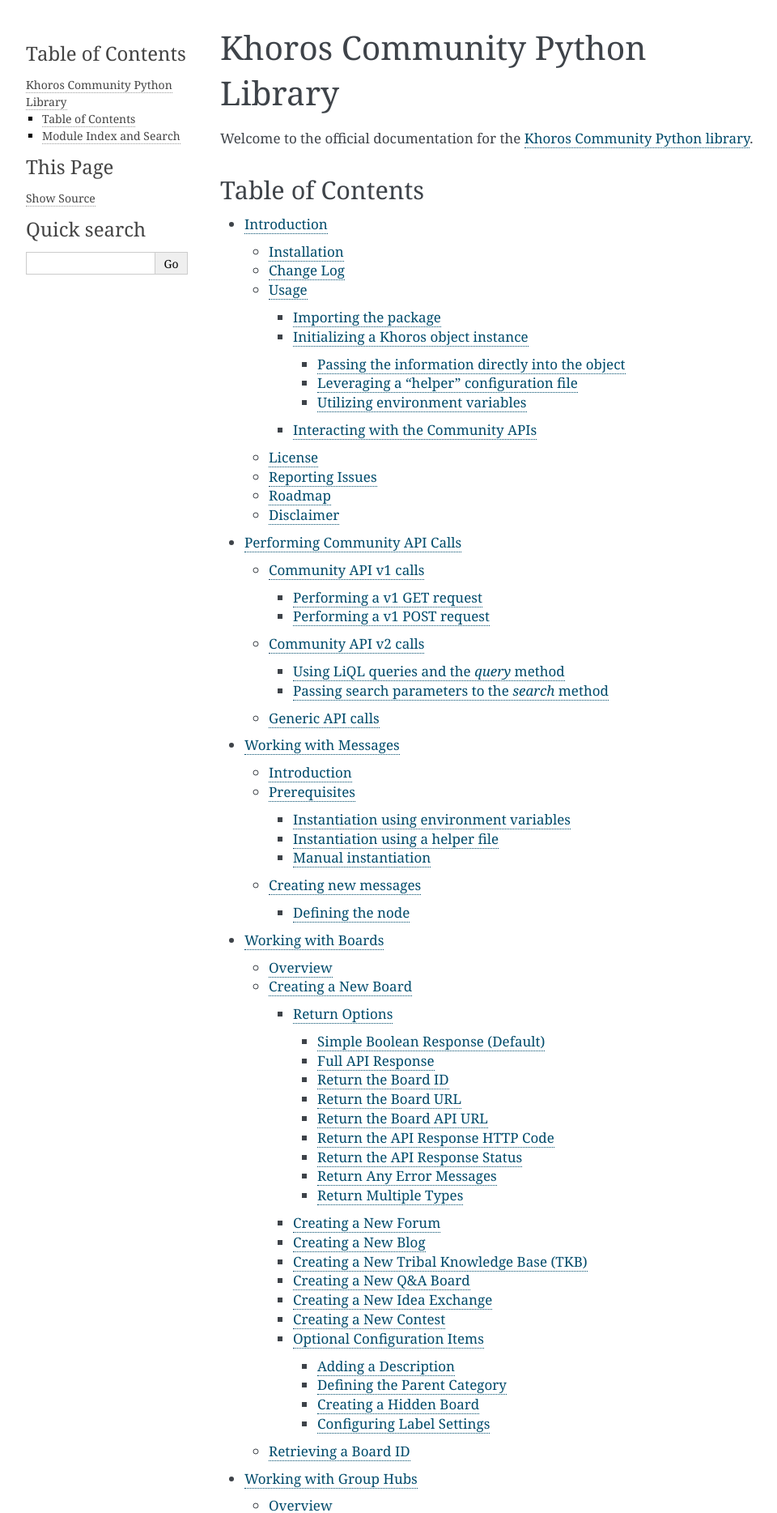
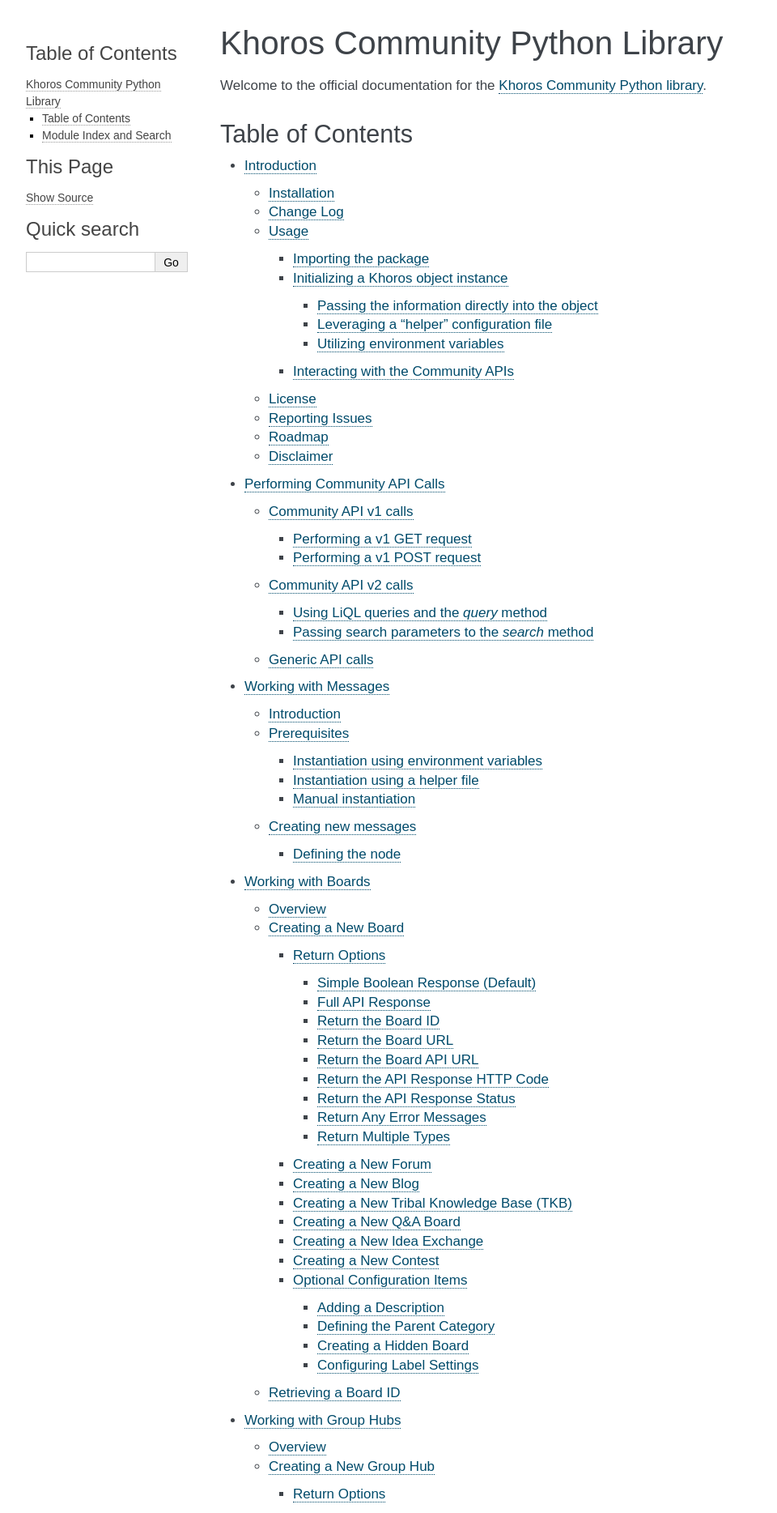
Before and after one commit to jeffshurtliff/khoros, a Sphinx documentation site: the page built from docs/index.rst, in a window 1280 px wide. Shown: the top 1868 px of the page at 81% size, without its empty margins (148-1108 px from the left). Built offline with Sphinx 7.4.7, drawn with Linux system fonts in a browser that asks for light colours.

Commit message:
Added customization to the Sphinx theme

```diff
--- a/docs/_static/custom.css
+++ b/docs/_static/custom.css
@@ -1,3 +1,10 @@
+/* Align the logo in the top-left corner */
+div.sphinxsidebarwrapper p.logo {
+    padding: 0;
+    margin: -20px 0 -10px -10px;
+    text-align: left;
+}
+
 /* Hide the ad widget at the bottom of the page */
 .ethical-alabaster {
     display: none;
--- a/docs/conf.py
+++ b/docs/conf.py
@@ -93,7 +93,17 @@
 # further.  For a list of options available for each theme, see the
 # documentation.
 #
-# html_theme_options = {}
+html_theme_options = {
+    'logo': 'khoros-python-logo.png',
+    'description': 'Khoros Communities API for Python developers',
+    'font_family': 'Arial, sans-serif',
+    'head_font_family': 'Arial, sans-serif',
+    'github_user': 'jeffshurtliff',
+    'github_repo': 'khoros',
+    'github_banner': False,
+    'github_button': True,
+    'donate_url': 'https://www.paypal.com/cgi-bin/webscr?cmd=_donations&business=XDZ8M6UV6EFK6&item_name=Khoros+Python+API&currency_code=USD',
+}
 
 # Add any paths that contain custom static files (such as style sheets) here,
 # relative to this directory. They are copied after the builtin static files,
```
Also changed, not shown: docs/_static/Khoros-python-logo.png (added).
